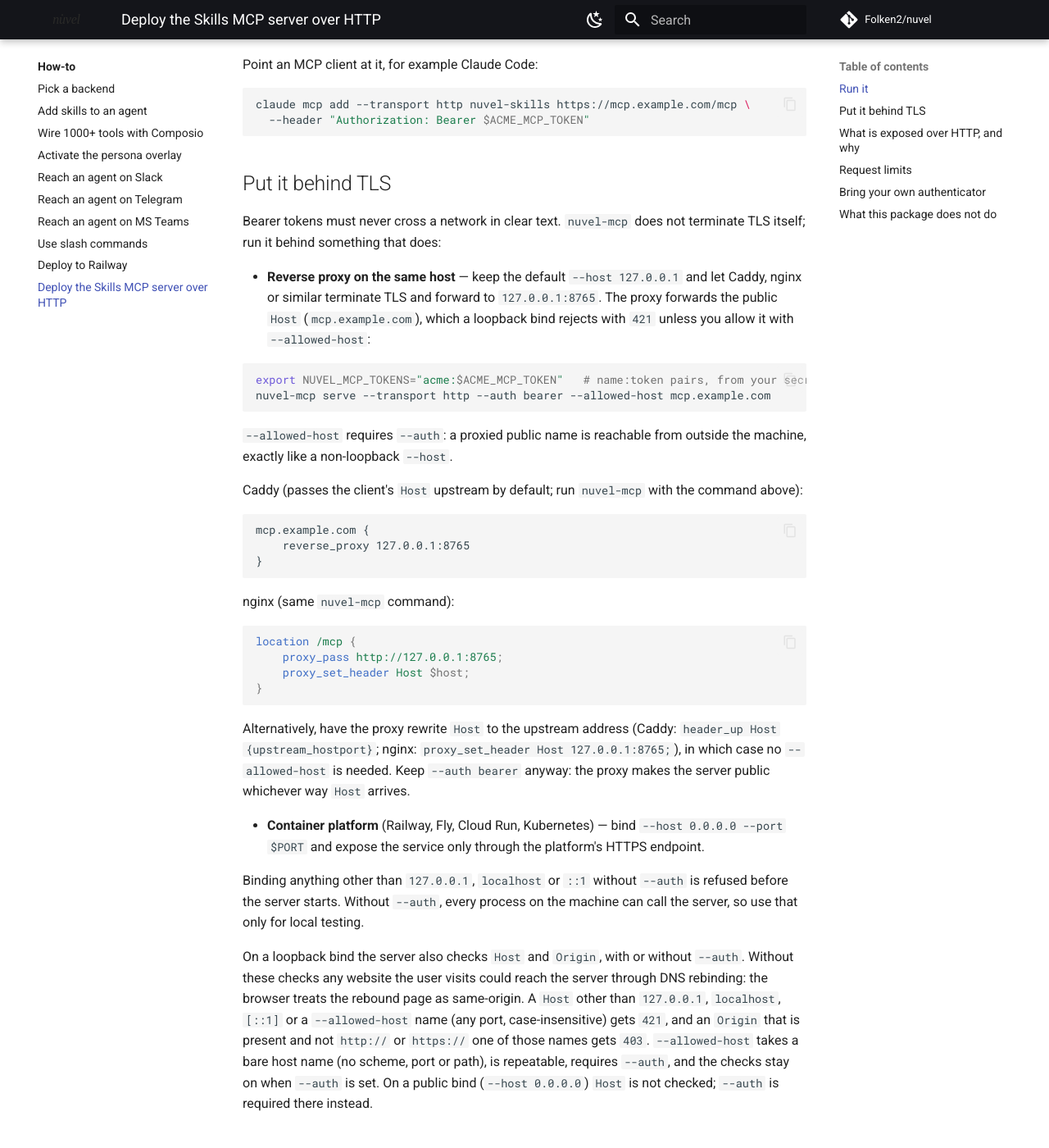
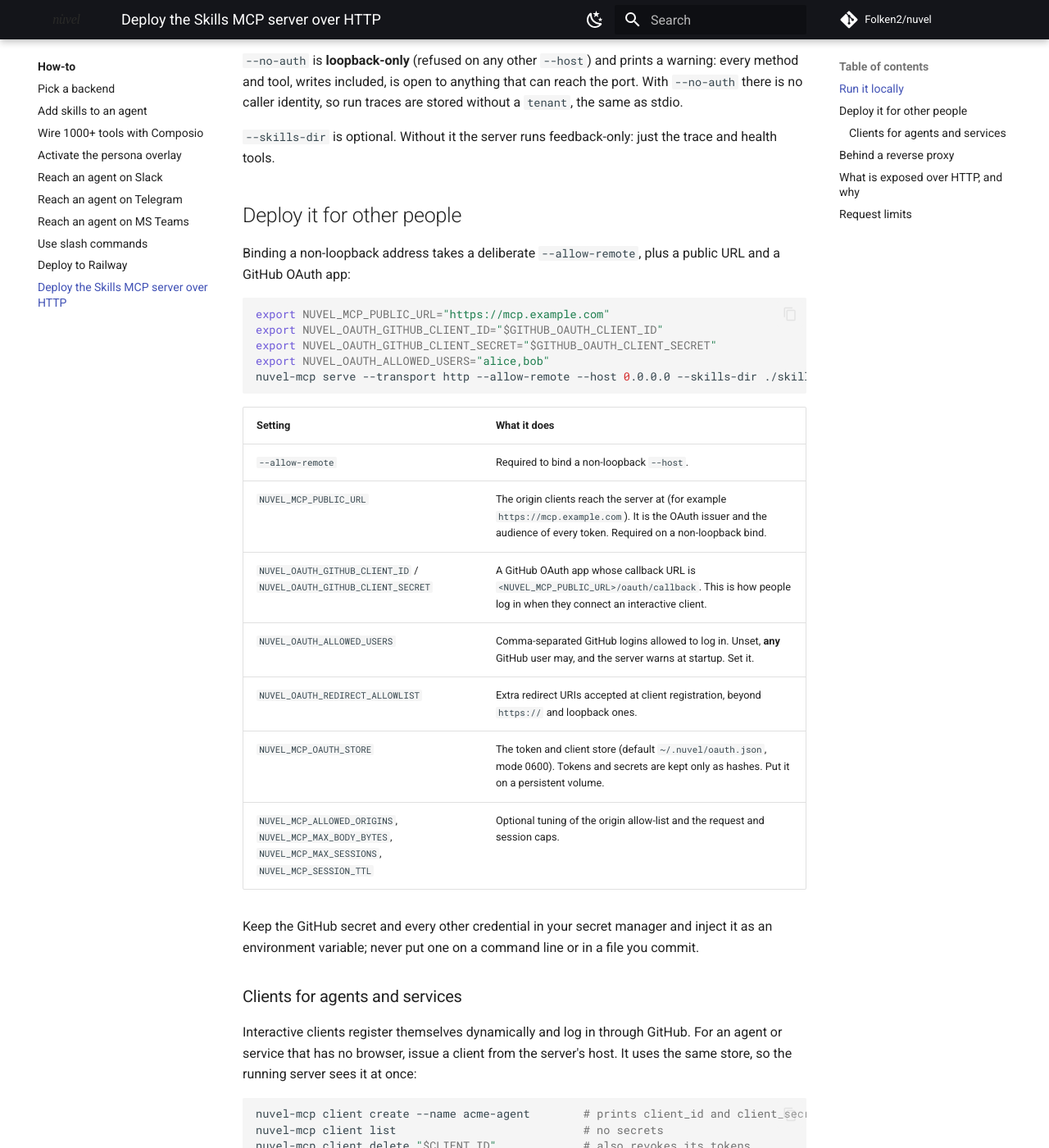
Before and after one commit to Folken2/nuvel, an MkDocs documentation site: the page built from docs/how-to/deploy-skills-mcp.md, in a window 1280 px wide and 1400 px high, scrolled down 683 px. Shown: the whole window at 82% size. Built offline with MkDocs 1.6.1 and Material for MkDocs 9.7.7, drawn with Linux system fonts in a browser that asks for light colours; comment, search, counter and statistics services are not loaded; some of the changed text lies outside the part shown.

Commit message:
docs: rewrite the Skills MCP deploy guide around the stdlib OAuth transport
Co-Authored-By: Claude Opus 5.5 <noreply@anthropic.com>

````diff
--- a/docs/how-to/deploy-skills-mcp.md
+++ b/docs/how-to/deploy-skills-mcp.md
@@ -1,147 +1,179 @@
 # Deploy the Skills MCP server over HTTP
 
 `nuvel-mcp` speaks stdio by default, which is right for an MCP client on your own
-machine. To collect [skill run traces](../reference/skill-run-traces.md) from
-agents running elsewhere, serve it over **Streamable HTTP** behind an
-authenticator.
+machine. To serve a skills hub, or to collect
+[skill run traces](../reference/skill-run-traces.md) from agents running
+elsewhere, serve it over HTTP. The transport is pure standard library: there is
+nothing extra to install, and `nuvel-mcp` has no dependencies and no extras.
 
-## Run it
+It speaks Streamable HTTP on `/mcp`, legacy HTTP+SSE on `/sse` and `/messages`,
+and answers `GET /healthz`. It is its own OAuth 2.1 authorization server (PKCE,
+dynamic client registration, refresh-token rotation, GitHub as the login
+provider), so every MCP request needs a bearer access token.
 
-The HTTP transport needs the optional `http` extra (it pulls in the official
-`mcp` SDK, version 1.30 or newer; the stdio server stays dependency-free):
+## Run it locally
 
 ```bash
-export NUVEL_MCP_TOKENS="acme:$ACME_MCP_TOKEN,globex:$GLOBEX_MCP_TOKEN"
-uvx --from "nuvel-mcp[http]" nuvel-mcp serve --transport http --auth bearer
+nuvel-mcp serve --transport http --skills-dir ./skills
 ```
 
-The endpoint is `http://127.0.0.1:8765/mcp` (change it with `--host` / `--port`).
-Without the extra, `--transport http` exits with
-`pip install "nuvel-mcp[http]"`.
-
-`--auth bearer` reads `$NUVEL_MCP_TOKENS` as `name:token,name:token`. A client
-sends `Authorization: Bearer <token>`; the matching **name** becomes the caller's
-principal and is stamped as the `tenant` of every trace it records. The token
-itself is never stored or logged. Generate tokens with something like
-`openssl rand -hex 32` and keep them in your secret manager, not in shell history.
-
-Point an MCP client at it, for example Claude Code:
+This binds `127.0.0.1:8080` (change with `--host` / `--port`) and needs a login
+provider. For local tests only, `NUVEL_OAUTH_DEV_LOGIN=1` enables a built-in dev
+login that is refused on any non-loopback bind. To skip OAuth entirely on your
+own machine:
 
 ```bash
-claude mcp add --transport http nuvel-skills https://mcp.example.com/mcp \
-  --header "Authorization: Bearer $ACME_MCP_TOKEN"
+nuvel-mcp serve --transport http --no-auth --skills-dir ./skills
 ```
 
-## Put it behind TLS
+`--no-auth` is **loopback-only** (refused on any other `--host`) and prints a
+warning: every method and tool, writes included, is open to anything that can
+reach the port. With `--no-auth` there is no caller identity, so run traces are
+stored without a `tenant`, the same as stdio.
 
-Bearer tokens must never cross a network in clear text. `nuvel-mcp` does not
-terminate TLS itself; run it behind something that does:
+`--skills-dir` is optional. Without it the server runs feedback-only: just the
+trace and health tools.
 
-- **Reverse proxy on the same host** — keep the default `--host 127.0.0.1` and
-  let Caddy, nginx or similar terminate TLS and forward to `127.0.0.1:8765`.
-  The proxy forwards the public `Host` (`mcp.example.com`), which a loopback bind
-  rejects with `421` unless you allow it with `--allowed-host`:
+## Deploy it for other people
 
-  ```bash
-  export NUVEL_MCP_TOKENS="acme:$ACME_MCP_TOKEN"   # name:token pairs, from your secret store
-  nuvel-mcp serve --transport http --auth bearer --allowed-host mcp.example.com
-  ```
+Binding a non-loopback address takes a deliberate `--allow-remote`, plus a public
+URL and a GitHub OAuth app:
 
-  `--allowed-host` requires `--auth`: a proxied public name is reachable from
-  outside the machine, exactly like a non-loopback `--host`.
+```bash
+export NUVEL_MCP_PUBLIC_URL="https://mcp.example.com"
+export NUVEL_OAUTH_GITHUB_CLIENT_ID="$GITHUB_OAUTH_CLIENT_ID"
+export NUVEL_OAUTH_GITHUB_CLIENT_SECRET="$GITHUB_OAUTH_CLIENT_SECRET"
+export NUVEL_OAUTH_ALLOWED_USERS="alice,bob"
+nuvel-mcp serve --transport http --allow-remote --host 0.0.0.0 --skills-dir ./skills
+```
 
-  Caddy (passes the client's `Host` upstream by default; run `nuvel-mcp` with
-  the command above):
+| Setting | What it does |
+|---|---|
+| `--allow-remote` | Required to bind a non-loopback `--host`. |
+| `NUVEL_MCP_PUBLIC_URL` | The origin clients reach the server at (for example `https://mcp.example.com`). It is the OAuth issuer and the audience of every token. Required on a non-loopback bind. |
+| `NUVEL_OAUTH_GITHUB_CLIENT_ID` / `NUVEL_OAUTH_GITHUB_CLIENT_SECRET` | A GitHub OAuth app whose callback URL is `<NUVEL_MCP_PUBLIC_URL>/oauth/callback`. This is how people log in when they connect an interactive client. |
+| `NUVEL_OAUTH_ALLOWED_USERS` | Comma-separated GitHub logins allowed to log in. Unset, **any** GitHub user may, and the server warns at startup. Set it. |
+| `NUVEL_OAUTH_REDIRECT_ALLOWLIST` | Extra redirect URIs accepted at client registration, beyond `https://` and loopback ones. |
+| `NUVEL_MCP_OAUTH_STORE` | The token and client store (default `~/.nuvel/oauth.json`, mode 0600). Tokens and secrets are kept only as hashes. Put it on a persistent volume. |
+| `NUVEL_MCP_ALLOWED_ORIGINS`, `NUVEL_MCP_MAX_BODY_BYTES`, `NUVEL_MCP_MAX_SESSIONS`, `NUVEL_MCP_SESSION_TTL` | Optional tuning of the origin allow-list and the request and session caps. |
 
-  ```text
-  mcp.example.com {
-      reverse_proxy 127.0.0.1:8765
-  }
-  ```
+Keep the GitHub secret and every other credential in your secret manager and
+inject it as an environment variable; never put one on a command line or in a
+file you commit.
 
-  nginx (same `nuvel-mcp` command):
+### Clients for agents and services
 
-  ```nginx
-  location /mcp {
-      proxy_pass http://127.0.0.1:8765;
-      proxy_set_header Host $host;
-  }
-  ```
+Interactive clients register themselves dynamically and log in through GitHub.
+For an agent or service that has no browser, issue a client from the server's
+host. It uses the same store, so the running server sees it at once:
 
-  Alternatively, have the proxy rewrite `Host` to the upstream address (Caddy:
-  `header_up Host {upstream_hostport}`; nginx: `proxy_set_header Host 127.0.0.1:8765;`),
-  in which case no `--allowed-host` is needed. Keep `--auth bearer` anyway: the
-  proxy makes the server public whichever way `Host` arrives.
+```bash
+nuvel-mcp client create --name acme-agent        # prints client_id and client_secret once
+nuvel-mcp client list                            # no secrets
+nuvel-mcp client delete "$CLIENT_ID"             # also revokes its tokens
+nuvel-mcp token revoke "$TOKEN_OR_CLIENT_ID"     # one token, or all of a client's
+```
 
-- **Container platform** (Railway, Fly, Cloud Run, Kubernetes) — bind
-  `--host 0.0.0.0 --port $PORT` and expose the service only through the
-  platform's HTTPS endpoint.
+Add `--redirect-uri` to `client create` for a client that also uses the
+authorization-code flow. The `client_secret` is shown only at creation. A service
+exchanges its `client_id` and `client_secret` for an access token with the
+`client_credentials` grant at `POST <NUVEL_MCP_PUBLIC_URL>/token` (HTTP Basic
+authentication), then sends `Authorization: Bearer <access_token>` to `/mcp`.
 
-Binding anything other than `127.0.0.1`, `localhost` or `::1` without `--auth`
-is refused before the server starts. Without `--auth`, every process on the
-machine can call the server, so use that only for local testing.
+Tokens carry the scopes `skills:read` (every MCP method and the read tools) and
+`skills:write` (the tools that write). Point an MCP client at the server, for
+example Claude Code, which runs the OAuth flow itself:
 
-On a loopback bind the server also checks `Host` and `Origin`, with or without
-`--auth`. Without these checks any website the user visits could reach the server
-through DNS rebinding: the browser treats the rebound page as same-origin. A
-`Host` other than `127.0.0.1`, `localhost`, `[::1]` or a `--allowed-host` name
-(any port, case-insensitive) gets `421`, and an `Origin` that is present and not
-`http://` or `https://` one of those names gets `403`. `--allowed-host` takes a
-bare host name (no scheme, port or path), is repeatable, requires `--auth`, and
-the checks stay on when `--auth` is set. On a public bind
-(`--host 0.0.0.0`) `Host` is not checked; `--auth` is required there instead.
+```bash
+claude mcp add --transport http nuvel-skills https://mcp.example.com/mcp
+```
+
+## Behind a reverse proxy
+
+`nuvel-mcp` does not terminate TLS. Run it behind something that does, and tell
+it its public address with `NUVEL_MCP_PUBLIC_URL`; without that setting it would
+derive the OAuth origin from the request's `Host` header.
+
+```bash
+export NUVEL_MCP_PUBLIC_URL="https://mcp.example.com"
+nuvel-mcp serve --transport http --skills-dir ./skills        # still on 127.0.0.1:8080
+```
+
+Caddy:
+
+```text
+mcp.example.com {
+    reverse_proxy 127.0.0.1:8080
+}
+```
+
+nginx (SSE needs buffering off):
+
+```nginx
+location / {
+    proxy_pass http://127.0.0.1:8080;
+    proxy_set_header Host $host;
+    proxy_set_header X-Forwarded-Proto $scheme;
+    proxy_buffering off;
+}
+```
+
+Because the proxy and the server share a machine, the server can stay on
+loopback and you do not need `--allow-remote`. On a container platform (Railway,
+Fly, Cloud Run, Kubernetes) bind `--allow-remote --host 0.0.0.0 --port $PORT`
+instead, set `NUVEL_MCP_PUBLIC_URL` to the platform's HTTPS URL, and expose the
+service only through it.
+
+A browser request whose `Origin` is not loopback, your public origin or one in
+`NUVEL_MCP_ALLOWED_ORIGINS` is refused with `403`, with or without `--no-auth`.
+That stops a web page the user visits from reaching a loopback server through DNS
+rebinding.
 
 ## What is exposed over HTTP, and why
 
-By default HTTP exposes exactly two tools:
+OAuth decides who may call the server; the defaults below decide what a caller can
+do. They apply to every HTTP server, whether or not you use `--no-auth`.
 
-| Tool | Why it is safe to expose |
+**Default tool set.** Without `--tools`, HTTP exposes:
+
+| Tool | Why it is exposed |
 |---|---|
+| `search_skills`, `list_skills`, `list_themes`, `get_skill`, `fence_value` | The hub read tools: serving the hub is what a remote server is for. |
 | `record_run_trace` | Takes a closed-schema `nuvel.skill_run/1` trace with no free-text fields; anything else is rejected without being echoed. |
-| `check_skill_health` | Read-only. Over HTTP `plugin` is required, and the result is only `{"skill", "plugin", "runs"}`: the run-trace summary for the caller's tenant. Nothing from the local feedback store (outcome counts, queued proposals and their free text) is returned. |
+| `check_skill_health` | Read-only; see remote mode below. |
 
-Everything else is off unless you name it in `--tools`:
+Off unless you name them in `--tools`:
 
 - `record_feedback` and `propose_improvement` accept **free text**, which can
   carry user content a hosted endpoint should never receive.
   `propose_improvement` can also file GitHub issues with the server's
   `GITHUB_TOKEN` on behalf of any caller.
-- The hub tools (`search_skills`, `get_skill`, `install_skill`, …) serve a
-  local skills hub, and `install_skill` writes to the server's filesystem.
-
-Whatever you enable, no tool returns data from the local feedback store over HTTP:
-`get_skill`, for example, leaves out its `health` report.
+- `install_skill` writes to the server's filesystem.
 
 stdio keeps the full tool set: it runs on the user's own machine, where free text
 never leaves.
 
+**Remote mode.** Every HTTP request runs in remote mode: no tool returns data
+derived from the local feedback store (outcome counts, queued proposals and their
+free text). `get_skill` leaves out its `health` report, and `check_skill_health`
+requires `plugin` and returns only `{"skill", "plugin", "runs"}`: the run-trace
+summary for the caller's own tenant.
+
+**Tenant is the OAuth `client_id`.** For each authenticated request, the token's
+`client_id` is the caller's tenant: it is stamped on every trace it records and
+scopes what `check_skill_health` returns, so two clients never see each other's
+runs. It is never the `subject` (a person's GitHub login). Use one client per
+tenant, which is what `client create` is for.
+
 ## Request limits
-
-Every request is checked before the MCP SDK sees it:
 
 | Condition | Response |
 |---|---|
-| `Host` not loopback or `--allowed-host` (loopback bind only) | `421` |
-| `Origin` present and not loopback or `--allowed-host` (loopback bind only) | `403` |
-| Missing or wrong token, or more than one `Authorization` header | `401` |
-| Body over 65536 bytes (by `Content-Length`, or counted while streaming a chunked body) | `413` |
+| Missing, invalid or expired access token | `401` |
+| Valid token without the scope the method needs | `403` |
+| `Origin` not allowed | `403` |
+| Body over the cap (`NUVEL_MCP_MAX_BODY_BYTES`, default 65536) | `413` |
 | Body that is not valid JSON | `400` |
 
-None of these responses echo the request body. Sessions are stateless and
-responses are plain JSON, so every request is authenticated on its own.
-
-## Bring your own authenticator
-
-`--auth module:factory` imports `module` and calls `factory()` with no arguments.
-It must return an object with
-`authenticate(headers: Mapping[str, str]) -> str | None` (see
-`nuvel_mcp.auth.Authenticator`): return the principal name to accept the
-request, `None` to reject it with `401`. Header names are matched
-case-insensitively. A factory that returns anything else, including `None`, is
-refused at startup (exit 1): it never turns authentication off. The `--auth` value is only ever read from the command line.
-
-## What this package does not do
-
-Managed hosting, an OAuth provider, the tenant model and hosted trace storage live
-in the private nuvel-cloud service, which plugs in through `--auth` and
-`--trace-store`. This package only makes the open-source server deployable.
+Error responses do not echo the request body, and a failing trace store reports a
+generic error to the caller; the detail goes to the server log only.
````
